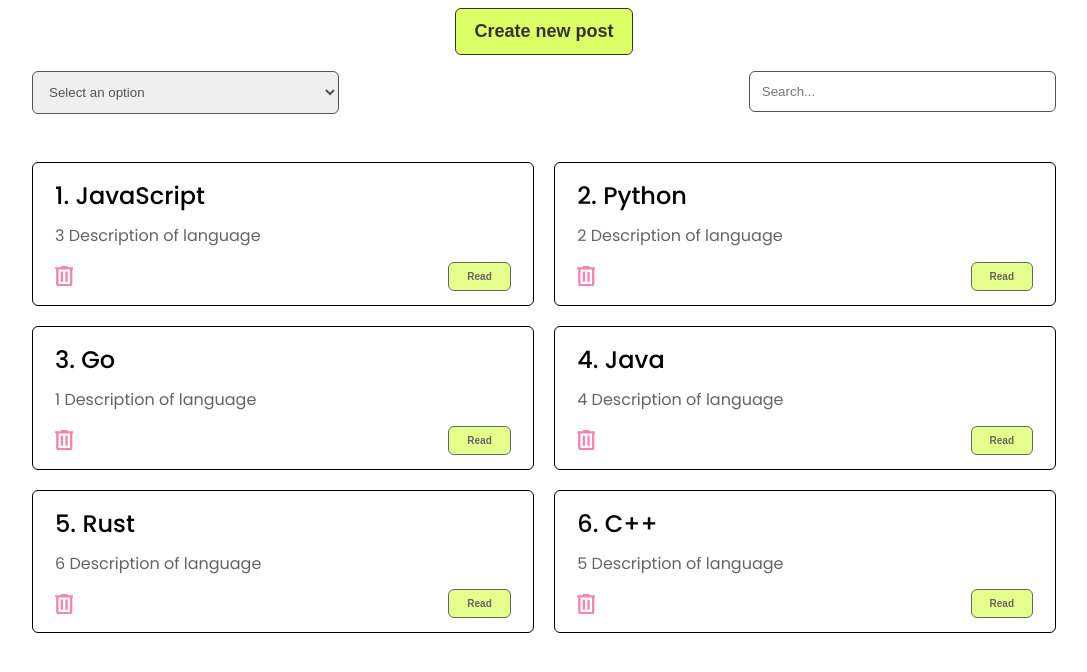
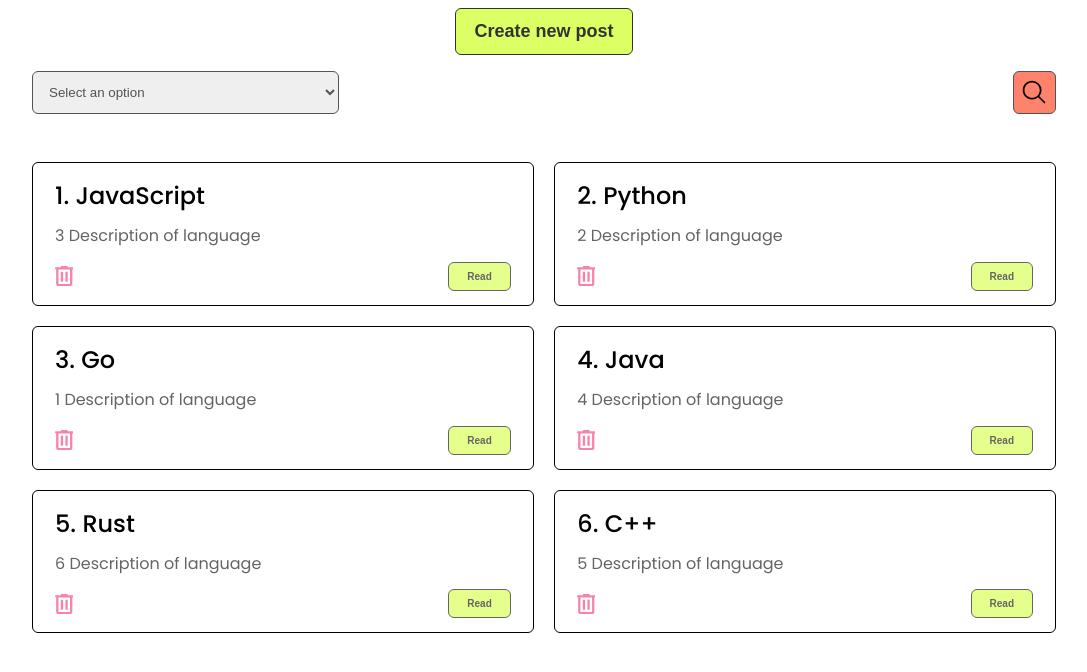
Before and after one commit to NVadimD/PostForum, a React (Create React App) app: page / in a window 1280 px wide. Shown: the top 672 px of the page, without its empty margins (96-1183 px from the left). Built offline with nearby package versions, Linux system fonts and the light colour scheme.

Commit message:
add filter functional

```diff
--- a/src/App.js
+++ b/src/App.js
@@ -31,8 +31,8 @@ function App() {
 
     const [modal, setModal] = useState(false);
 
-    const [filter, setFilter] = useState({sort: 'Select an option'});
-    const sortedPosts = usePosts(posts, filter.sort);
+    const [filter, setFilter] = useState({sort: 'Select an option', searchQuery: ''});
+    const sortedAndSearchedPosts = usePosts(posts, filter.sort, filter.searchQuery);
 
 
 
@@ -45,7 +45,7 @@ function App() {
 
             <PostFilter filter={filter} setFilter={setFilter}/>
 
-            <PostList posts={sortedPosts} remove={removePost}/>
+            <PostList posts={sortedAndSearchedPosts} remove={removePost}/>
 
         </div>
     );
--- a/src/components/PostFilter.jsx
+++ b/src/components/PostFilter.jsx
@@ -1,11 +1,14 @@
-import React from 'react'
+import React, { useState } from 'react'
 import MySelect from './UI/select/MySelect'
-import MyInput from './UI/input/MyInput'
+import SearchBar from './UI/searchBar/SearchBar'
 
 const PostFilter = ({filter, setFilter}) => {
 
+    const [searchActive, setSearchActive] = useState(false);
+
     return (
         <div className='filter_box'>
+
             <div className='sort_box'>
                 <MySelect
                     defaultValue='Select an option'
@@ -17,9 +20,21 @@ const PostFilter = ({filter, setFilter}) => {
                     onChange={sort => setFilter({...filter, sort: sort})}
                 />
             </div>
-            <div className='search_box'>
-                <MyInput placeholder='Search...'/>
-            </div>
+
+            <SearchBar active={searchActive} setActive={setSearchActive} searchQuery={filter.searchQuery}>
+                {searchActive
+                    ?
+                        <input
+                            value={filter.searchQuery}
+                            onChange={event => setFilter({...filter, searchQuery: event.target.value})}
+                            placeholder='Search...'
+                            onClick={event => event.stopPropagation()}
+                        />
+                    :
+                        <div></div>
+                }
+
+            </SearchBar>
         </div>
     )
 }
--- a/src/components/UI/input/MyInput.jsx
+++ b/src/components/UI/input/MyInput.jsx
@@ -11,9 +11,7 @@ const MyInput = ({value, onChange, large, ...props}) => {
             onChange={onChange}
             className={clInput}
             {...props}
-        >
-
-        </input>
+        />
     )
 }
 
--- a/src/components/UI/notFoundDisp/NotFoundDisp.jsx
+++ b/src/components/UI/notFoundDisp/NotFoundDisp.jsx
@@ -4,7 +4,7 @@ import cl from './NotFoundDisp.module.css'
 const NotFoundDisp = () => {
     return (
         <div className={cl.not_found_display}>
-            <spun className={cl.disp__help_line}>Постов не найдено!</spun>
+            <spun className={cl.disp__help_line}>Posts not found</spun>
             <div className={cl.icon_box}></div>
         </div>
     )
--- /dev/null
+++ b/src/components/UI/searchBar/SearchBar.jsx
@@ -0,0 +1,30 @@
+import React from 'react'
+import cl from './SearchBar.module.css'
+
+const SearchBar = ({active, setActive, searchQuery, children}) => {
+
+    const searchCl = `${cl.search_box} ${active ? cl.active : ''}`
+
+    const changeActive = () => {
+        if (!active) {
+            setActive(true);
+        } else if (active && searchQuery === '') {
+            setActive(false);
+        }
+    }
+
+    return (
+        <div className={searchCl}>
+            <div>
+                {children}
+            </div>
+            <div className={cl.search_box__icon_box} onClick={changeActive}>
+                <div className={cl.icon_box__icon}>
+
+                </div>
+            </div>
+        </div>
+    )
+}
+
+export default SearchBar
--- /dev/null
+++ b/src/components/UI/searchBar/SearchBar.module.css
@@ -0,0 +1,60 @@
+.search_box {
+    height: 43px;
+    width: 43px;
+    border: 1px solid rgb(83, 83, 83);
+    border-radius: 6px;
+    padding: 8px;
+    background: #ff826c;
+    cursor: pointer;
+
+    position: relative;
+}
+
+.search_box:hover {
+    background: #fc6044;
+}
+
+.search_box:active {
+    opacity: 0.9;
+}
+
+.search_box__icon_box {
+    height: 42px;
+    width: 42px;
+    position: absolute;
+    right: 10px;
+    bottom: 0;
+    right: 0;
+
+    display: flex;
+    justify-content: center;
+    align-items: center;
+}
+
+.icon_box__icon {
+    width: 68%;
+    height: 68%;
+    background-image: url(../../../../public/img/search.svg);
+    background-size: cover;
+}
+
+
+.search_box.active {
+    width: 30%;
+    background: #ffffff;
+}
+
+.search_box input {
+    position: absolute;
+    height: 100%;
+    left: 8px;
+    bottom: 0;
+    border: none;
+    width: 80%;
+
+    color: rgb(83, 83, 83);
+}
+
+.search_box input:focus {
+    outline: none;
+}
--- a/src/components/UI/select/MySelect.module.css
+++ b/src/components/UI/select/MySelect.module.css
@@ -9,6 +9,10 @@
     color: rgb(83, 83, 83);
 }
 
+.mySelect:hover {
+    cursor: pointer;
+}
+
 .mySelect:focus {
     outline: none;
 }
--- a/src/hooks/usePosts.js
+++ b/src/hooks/usePosts.js
@@ -1,6 +1,6 @@
 import { useMemo } from "react"
 
-export const usePosts = (posts, sort) => {
+export const useSortedPosts = (posts, sort) => {
     const sortedPosts = useMemo(() => {
         if (sort === 'Select an option') {
             return posts;
@@ -10,3 +10,18 @@ export const usePosts = (posts, sort) => {
     }, [posts, sort])
     return sortedPosts;
 }
+
+export const usePosts = ((posts, sort, searchQuery) => {
+
+    const sortedPosts = useSortedPosts(posts, sort);
+
+    const sortedAndSearchedPosts = useMemo(() => {
+        if (!searchQuery) {
+            return sortedPosts;
+        } else {
+            return [...sortedPosts].filter(post => post.title.toLowerCase().includes(searchQuery.toLowerCase()));
+        }
+    }, [sortedPosts, searchQuery]);
+
+    return sortedAndSearchedPosts;
+})
--- a/src/styles/App.css
+++ b/src/styles/App.css
@@ -42,12 +42,9 @@
     width: 80%;
     display: flex;
     justify-content: space-between;
+    align-items: center;
 }
 
 .sort_box {
     width: 30%;
 }
-
-.search_box {
-    width: 30%;
-}
```
Also changed, not shown: public/img/search.svg (added).
